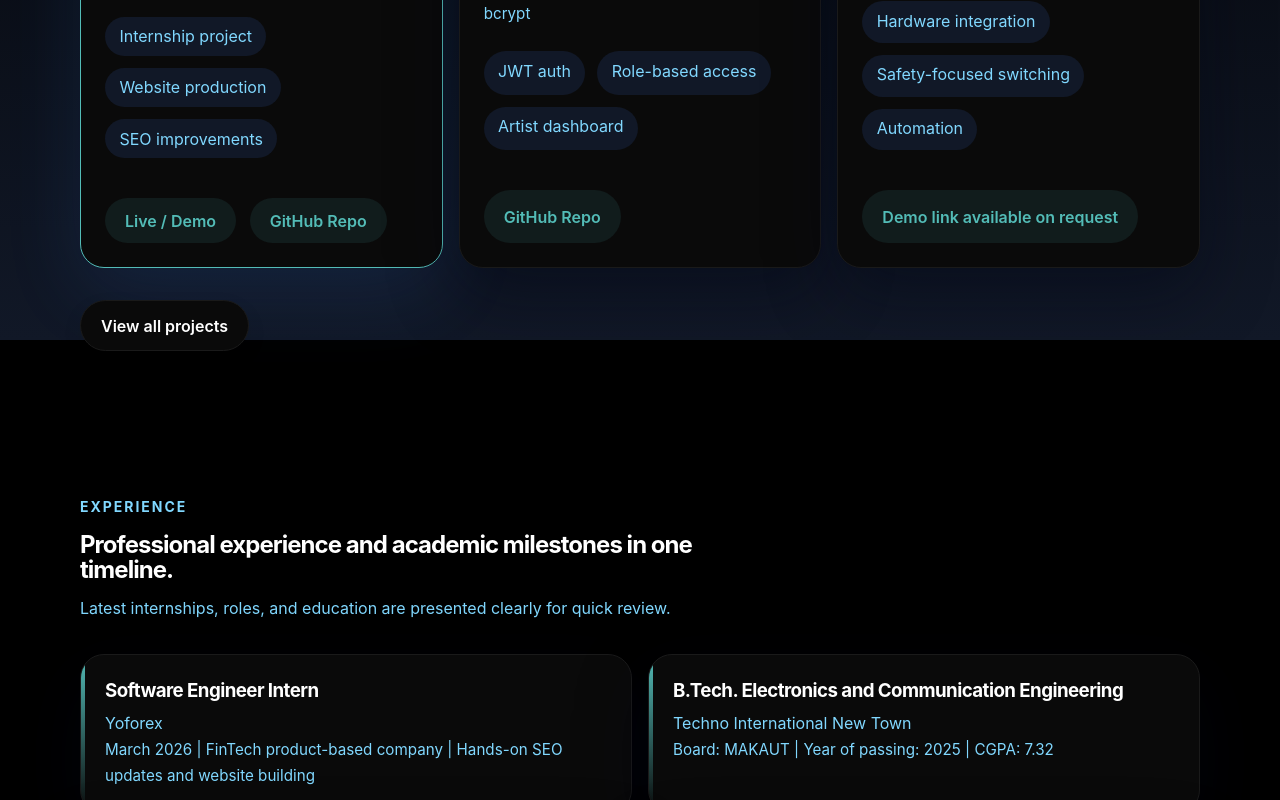
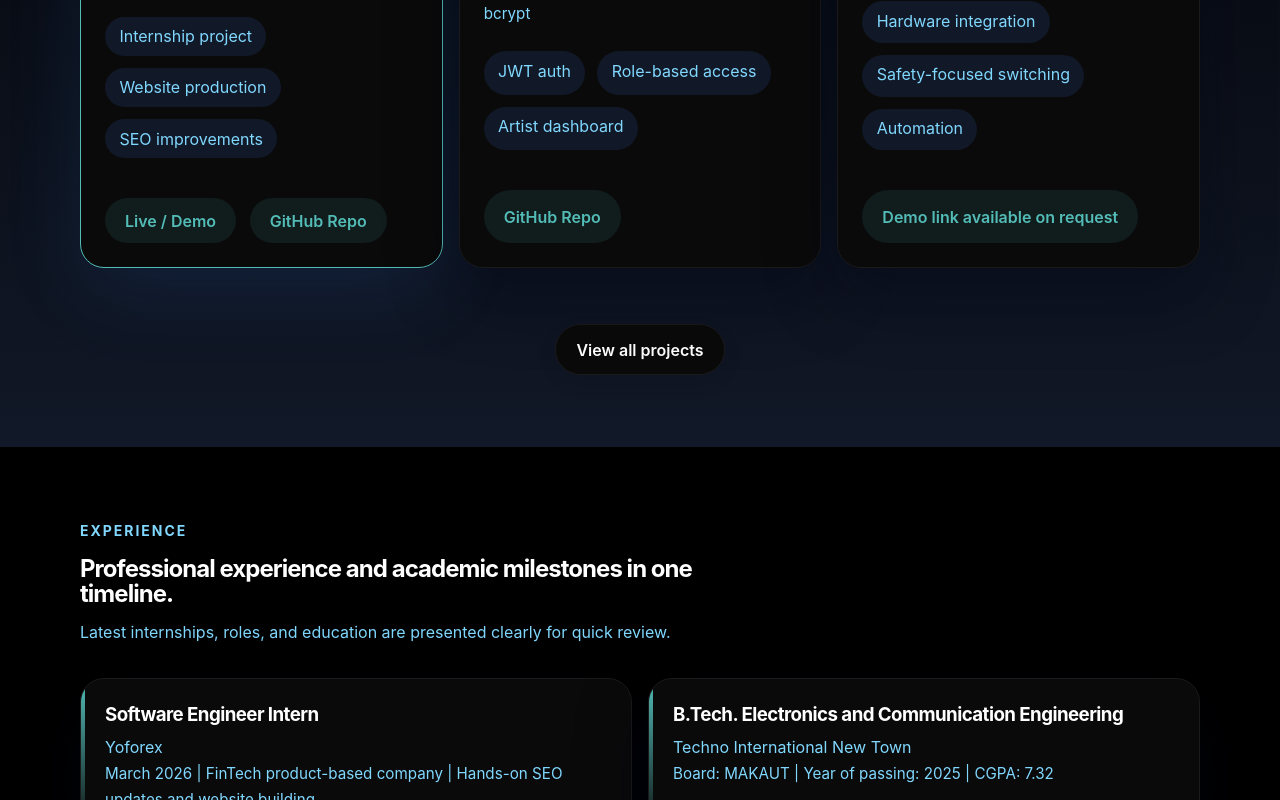
Before and after one commit to AyanD-coder/Portfolio-Ayan, a Next.js app: page / in a window 1280 px wide. Shown: the part 3264-4064 px from the top of the page. Built offline with nearby package versions, Linux system fonts and the light colour scheme; no server answers.

Commit message:
fixed css

```diff
--- a/components/ProjectGrid.js
+++ b/components/ProjectGrid.js
@@ -43,7 +43,7 @@ function ProjectCard({ project, index }) {
   );
 }
 
-export function ProjectGrid({ projects, showAll = false }) {
+export function ProjectGrid({ projects, showAll = false, children }) {
   return (
     <section className="section alt" id="projects">
       <div className="container">
@@ -57,6 +57,7 @@ export function ProjectGrid({ projects, showAll = false }) {
             <ProjectCard project={project} index={index} key={project.slug} />
           ))}
         </div>
+        {children}
       </div>
     </section>
   );
--- a/components/ProjectsPreview.js
+++ b/components/ProjectsPreview.js
@@ -3,13 +3,12 @@ import { ProjectGrid } from "@/components/ProjectGrid";
 
 export function ProjectsPreview({ projects }) {
   return (
-    <>
-      <ProjectGrid projects={projects} />
-      <div className="container" style={{ paddingBottom: "4.5rem", marginTop: "-2.5rem", position: "relative", zIndex: 10 }}>
+    <ProjectGrid projects={projects}>
+      <div style={{ marginTop: "3.5rem", display: "flex", justifyContent: "center" }}>
         <Link href="/projects" className="ghost-button">
           View all projects
         </Link>
       </div>
-    </>
+    </ProjectGrid>
   );
 }
```
